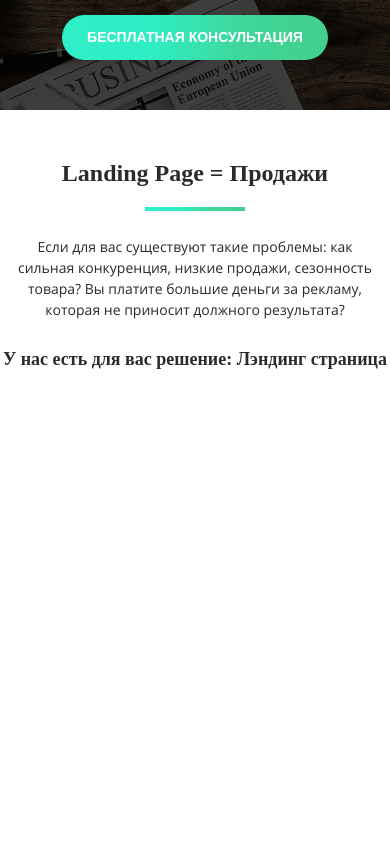
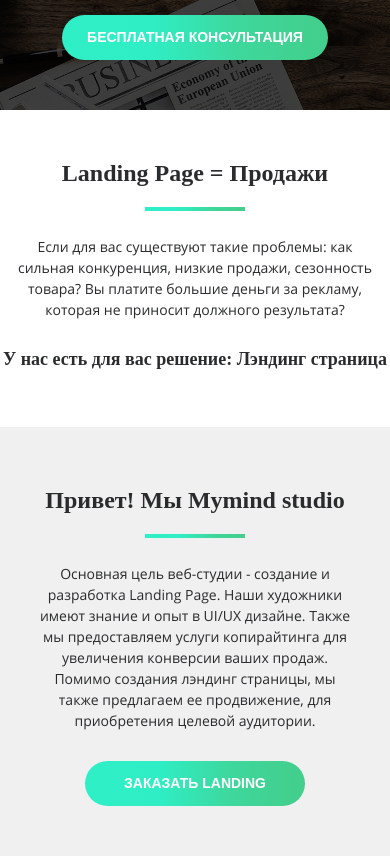
Before and after one commit to YuriyShandor/MyMind, a plain HTML site: page index.html in a window 390 px wide. Shown: the part 332-1188 px from the top of the page. Before the commit the page ends 844 px from the top, so only its background shows below. Drawn offline with nearby package versions, Linux system fonts and the light colour scheme; a script that the page names is missing; a web font is replaced by a local one.

Commit message:
Add Section About Us

```diff
--- a/index.html
+++ b/index.html
@@ -50,21 +50,37 @@
     </div>
   </section>
 
-  <!-- Section Lending -->
-  <section class="lending">
+  <!-- Section Landing -->
+  <section class="landing">
     <div class="container">
       <div class="row section-heading">
         <h2 class="section-heading__ttl">Landing Page = Продажи</h2>
         <div class="section-heading__line"></div>
         <p class="section-heading__discr">Если для вас существуют такие проблемы: как сильная конкуренция, низкие продажи, сезонность товара? Вы платите большие деньги за рекламу, которая не приносит должного результата?</p>
       </div>
-      <div class="row lending-block">
+      <div class="row landing-block">
         <h2>У нас есть для вас решение: Лэндинг страница</h2>
       </div>
     </div>
   </section>
 
-  <section></section>
+  <!-- Section About Us -->
+  <section class="about-us">
+    <div class="container">
+      <div class="row about-us-block">
+        <div class="col-xl-7 col-lg-6 about-us-block__info section-heading">
+          <h2 class="section-heading__ttl">Привет! Мы Mymind studio</h2>
+          <div class="section-heading__line"></div>
+          <p class="section-heading__discr">Основная цель веб-студии - создание и разработка Landing Page. Наши художники имеют знание и опыт в UI/UX дизайне. Также мы предоставляем услуги копирайтинга для увеличения конверсии ваших продаж. Помимо создания лэндинг страницы, мы также предлагаем ее продвижение, для приобретения целевой аудитории.</p>
+          <button class="mymind-btn">ЗАКАЗАТЬ LANDING</button>
+        </div>
+        <div class="col-xl-4 col-lg-5 about-us-block__img">
+          <img src="img/about-us__img.png" alt="">
+        </div>
+      </div>
+    </div>
+  </section>
+
   <section></section>
   <section></section>
   <section></section>
--- a/scss/style.scss
+++ b/scss/style.scss
@@ -104,7 +104,7 @@ section {
     height: 4px;
     @include gradient;
     margin-top: 35px;
-    margin-bottom: 45px;
+    margin-bottom: 40px;
   }
 
   &__discr {
@@ -400,8 +400,8 @@ section {
   }
 }
 
-// Section Lending
-.lending {
+// Section Landing
+.landing {
   padding-top: 60px;
   padding-bottom: 100px;
 
@@ -424,7 +424,7 @@ section {
 }
 
 @media only screen and (max-width : 991px) {
-  .lending {
+  .landing {
     padding-top: 60px;
     padding-bottom: 80px;
 
@@ -439,7 +439,7 @@ section {
 }
 
 @media only screen and (max-width : 767px) {
-  .lending {
+  .landing {
     padding-top: 50px;
     padding-bottom: 60px;
 
@@ -454,7 +454,7 @@ section {
 }
 
 @media only screen and (max-width : 576px) {
-  .lending {
+  .landing {
     padding-bottom: 50px;
 
     .section-heading {
@@ -473,17 +473,112 @@ section {
   }
 }
 
+// Section About Us
+.about-us {
+  padding-top: 125px;
+  padding-bottom: 110px;
+  background: #f0f0f0;
+
+  &-block {
+    display: -ms-flex;
+    display: -webkit-box;
+    display: -ms-flexbox;
+    display: flex;
+    -webkit-box-pack: justify;
+        -ms-flex-pack: justify;
+            justify-content: space-between;
+    -webkit-box-align: start;
+        -ms-flex-align: start;
+            align-items: flex-start;
+
+    &__info {
+      -webkit-box-align: start;
+          -ms-flex-align: start;
+              align-items: flex-start;
+      text-align: left;
+
+      .section-heading__discr {
+        width: 92%;
+      }
+
+      .mymind-btn {
+        min-width: 305px;
+        margin-top: 65px;
+      }
+    }
+
+    &__img {
+      img {
+        width: 100%;
+      }
+    }
+  }
+}
 
 @media only screen and (max-width : 1199px) {
+  .about-us {
+    padding-top: 100px;
+    padding-bottom: 90px;
 
+    &-block {
+      &__info {
+
+        .section-heading__discr {
+          width: 100%;
+        }
+
+        .mymind-btn {
+          min-width: 300px;
+          margin-top: 50px;
+        }
+      }
+    }
+  }
 }
 
 @media only screen and (max-width : 991px) {
+  .about-us {
+    padding-top: 80px;
+    padding-bottom: 70px;
 
+    &-block {
+      &__info {
+        -webkit-box-align: center;
+            -ms-flex-align: center;
+                align-items: center;
+        text-align: center;
+
+        .section-heading__discr {
+          width: 90%;
+        }
+
+        .mymind-btn {
+          min-width: 250px;
+          margin-top: 40px;
+        }
+      }
+
+      &__img {
+        display: none;
+      }
+    }
+  }
 }
 
 @media only screen and (max-width : 767px) {
+  .about-us {
+    padding-top: 60px;
+    padding-bottom: 50px;
 
+    &-block {
+      &__info {
+        .mymind-btn {
+          min-width: 220px;
+          margin-top: 30px;
+        }
+      }
+    }
+  }
 }
 
 @media only screen and (max-width : 576px) {
```
Also changed, not shown: css/style.css, img/about-us__img.png (added).
